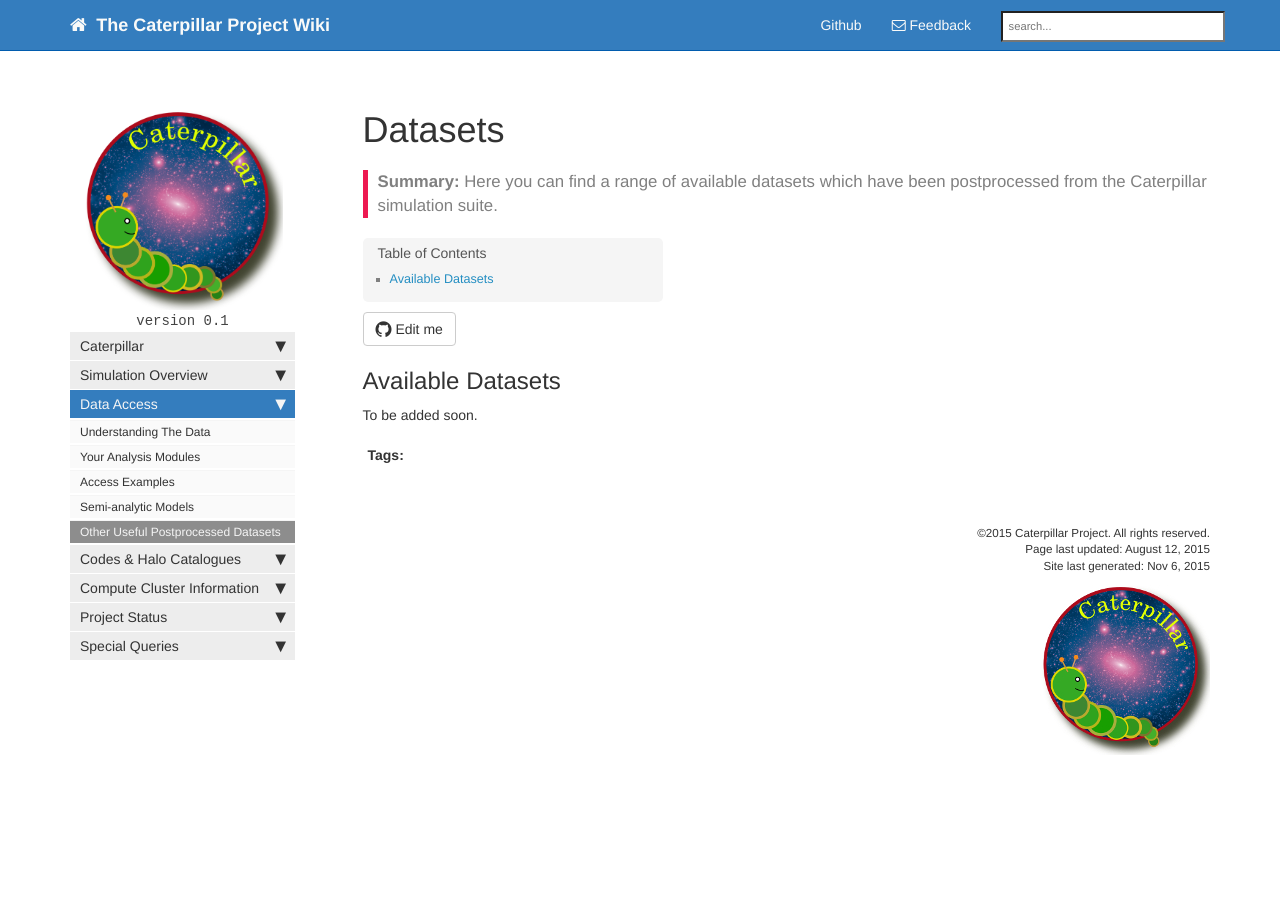
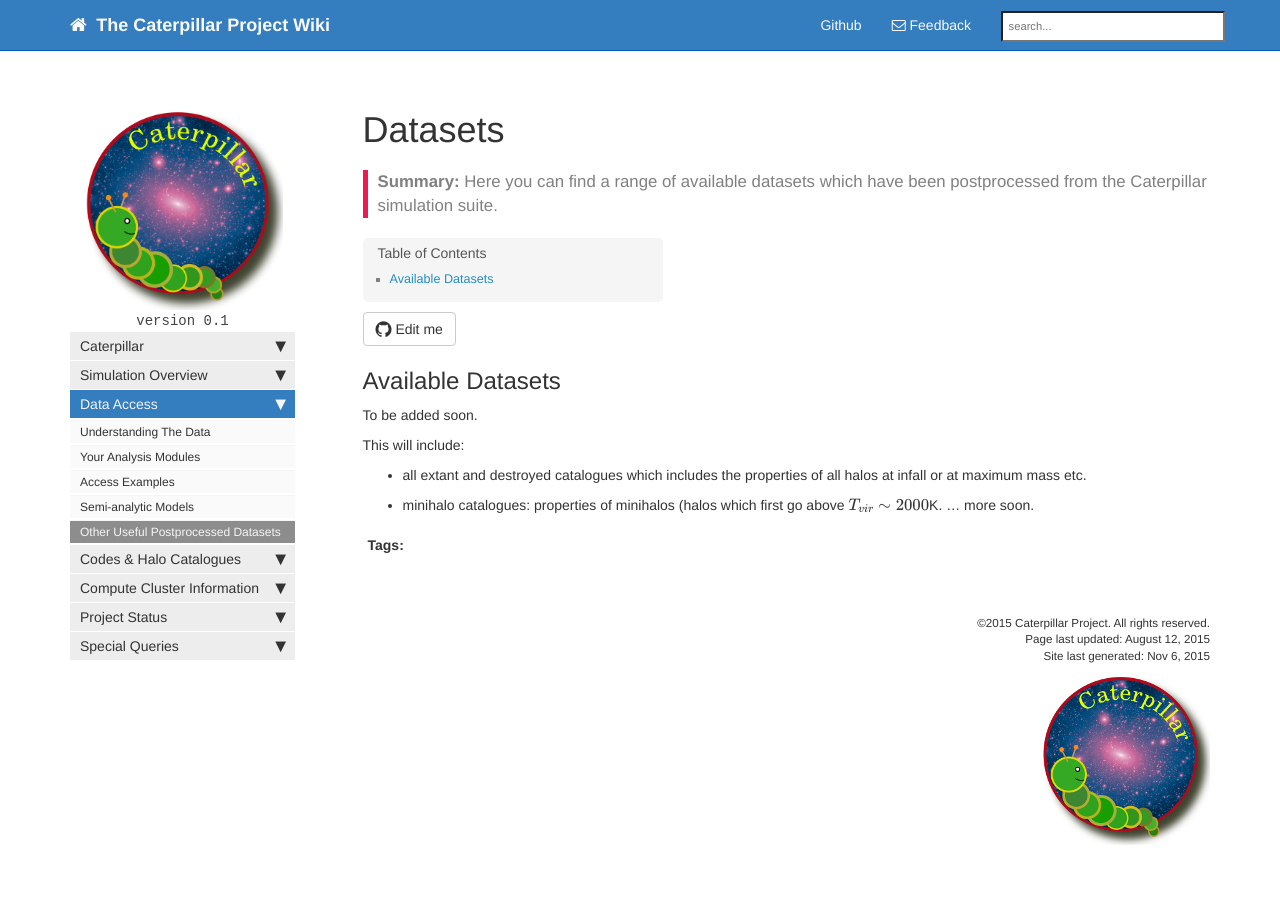
Before and after one commit to caterpillarproject/wiki, a Jekyll site: the page built from doc_datasets.md, in a window 1280 px wide. Built offline with Jekyll 4.4.1, drawn with Linux system fonts in a browser that asks for light colours; nearby versions of some CDN libraries; library files that are not in the unit come from our copies; Markdown is read by kramdown in place of the engine named in the settings; formulas are drawn with MathJax 3; comment, search, counter and statistics services are not loaded.

Commit message:
added some examkples

```diff
--- a/doc_datasets.md
+++ b/doc_datasets.md
@@ -8,3 +8,9 @@ summary: "Here you can find a range of available datasets which have been postpr
 ## Available Datasets
 
 To be added soon.
+
+This will include:
+
+* all extant and destroyed catalogues which includes the properties of all halos at infall or at maximum mass etc.
+* minihalo catalogues: properties of minihalos (halos which first go above \\(T_{vir}\sim2000\\)K.
+... more soon.
```
